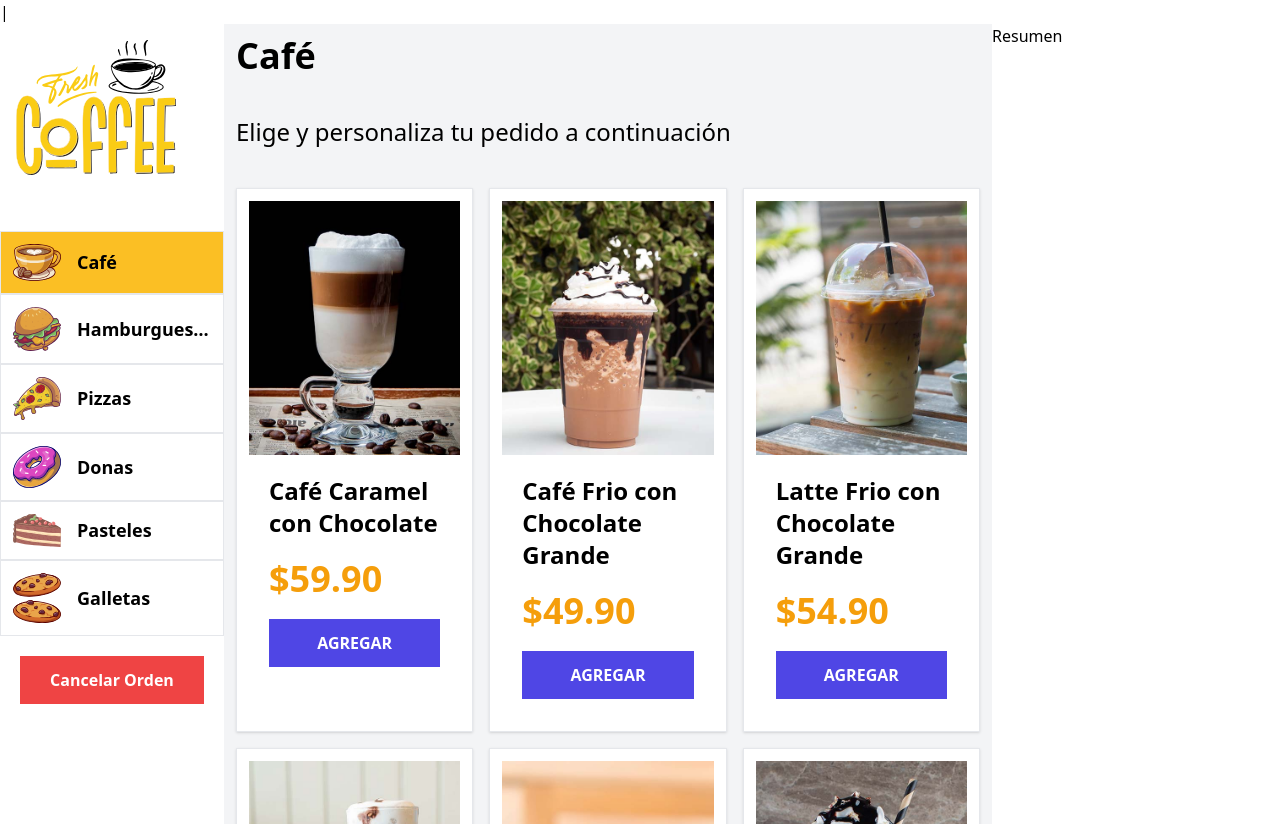
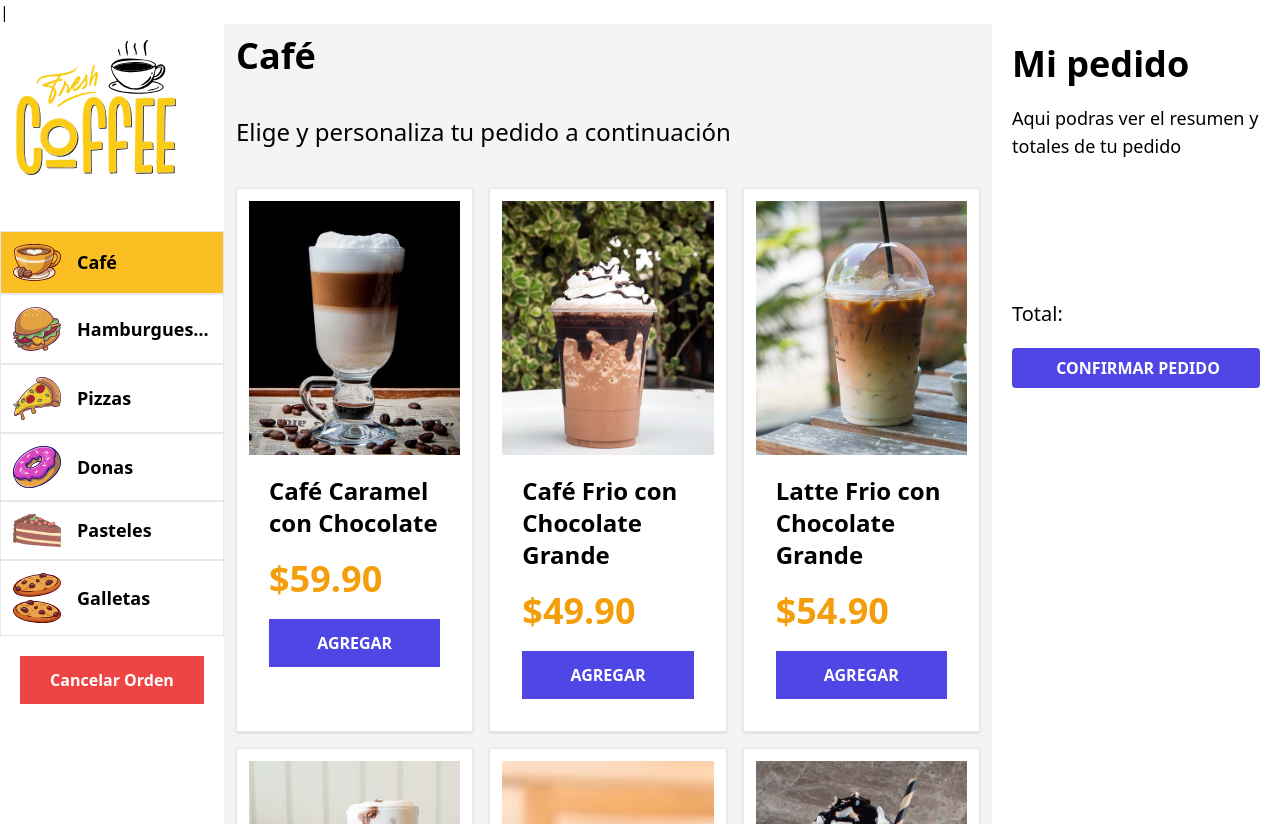
Before and after one commit to macRountree/Vileo__Coffee, a React (Vite) app in the folder FrontEnd-quiosco/: page / in a window 1280 px wide. Built offline with nearby package versions, Linux system fonts and the light colour scheme.

Commit message:
Add resumen component

```diff
--- a/FrontEnd-quiosco/src/components/ModalProducto.jsx
+++ b/FrontEnd-quiosco/src/components/ModalProducto.jsx
@@ -1,86 +1,102 @@
 import { useState } from "react";
 import { formatearDinero } from "../helpers";
-import useQuiosco from "../hooks/useQuiosco"
-
+import useQuiosco from "../hooks/useQuiosco";
 
 export default function ModalProducto() {
-
   // ! Extraemos el producto y mostrar la info en el modal al presionar Agregar
-    const {producto, handleClickModal} = useQuiosco();
-    const [cantidad, setCantidad]= useState(1);
+  const { producto, handleClickModal, handleAgregarPedido } = useQuiosco();
+  const [cantidad, setCantidad] = useState(1);
   console.log(producto);
   return (
-    <div
-    className="md:flex items-center gap-10"
-
-    >
+    <div className="md:flex  gap-10">
       <div className="md:w-1/3">
         <img
           src={`/img/${producto.imagen}.jpg`}
-            alt={`Imagen Producto ${producto.nombre}`} />
+          alt={`Imagen Producto ${producto.nombre}`}
+        />
       </div>
       <div className="md:w-2/3">
-            <div className="flex justify-end">
-
+        <div className="flex justify-between">
+          <h1 className="text-3xl font-bold">{producto.nombre}</h1>
 
           <button onClick={handleClickModal}>
-
-               <svg xmlns="http://www.w3.org/2000/svg" fill="none" viewBox="0 0 24 24" strokeWidth={1.5} stroke="currentColor" className="w-6 h-6">
-                <path strokeLinecap="round" strokeLinejoin="round" d="M9.75 9.75l4.5 4.5m0-4.5l-4.5 4.5M21 12a9 9 0 11-18 0 9 9 0 0118 0z" />
+            <svg
+              xmlns="http://www.w3.org/2000/svg"
+              fill="none"
+              viewBox="0 0 24 24"
+              strokeWidth={1.5}
+              stroke="currentColor"
+              className="w-6 h-6"
+            >
+              <path
+                strokeLinecap="round"
+                strokeLinejoin="round"
+                d="M9.75 9.75l4.5 4.5m0-4.5l-4.5 4.5M21 12a9 9 0 11-18 0 9 9 0 0118 0z"
+              />
             </svg>
           </button>
-
         </div>
-        <h1 className="text-3xl font-bold">
-            {producto.nombre}
-        </h1>
         <p className="mt-5 font-black text-5xl text-amber-500 ">
-          { formatearDinero(producto.precio) }
+          {formatearDinero(producto.precio)}
         </p>
         <div className="flex gap-4 mt-5">
           <button
             type="button"
-           onClick={()=>{
-            if (cantidad <= 1)  return
+            onClick={() => {
+              if (cantidad <= 1) return;
 
-            setCantidad(cantidad - 1)
-
-
-
+              setCantidad(cantidad - 1);
             }}
           >
-
-                <svg xmlns="http://www.w3.org/2000/svg" fill="none" viewBox="0 0 24 24" strokeWidth={1.5} stroke="currentColor" className="w-10 h-10">
-                <path strokeLinecap="round" strokeLinejoin="round" d="M15 12H9m12 0a9 9 0 11-18 0 9 9 0 0118 0z" />
+            <svg
+              xmlns="http://www.w3.org/2000/svg"
+              fill="none"
+              viewBox="0 0 24 24"
+              strokeWidth={1.5}
+              stroke="currentColor"
+              className="w-10 h-10"
+            >
+              <path
+                strokeLinecap="round"
+                strokeLinejoin="round"
+                d="M15 12H9m12 0a9 9 0 11-18 0 9 9 0 0118 0z"
+              />
             </svg>
-
           </button>
           <p className="text-3xl">{cantidad}</p>
           <button
             type="button"
-             onClick={()=>{
-                if (cantidad >=5)  return
+            onClick={() => {
+              if (cantidad >= 5) return;
 
-                    setCantidad(cantidad + 1)
-
+              setCantidad(cantidad + 1);
             }}
           >
-                    <svg xmlns="http://www.w3.org/2000/svg" fill="none" viewBox="0 0 24 24" strokeWidth={1.5} stroke="currentColor" className="w-10 h-10">
-                    <path strokeLinecap="round" strokeLinejoin="round" d="M12 9v6m3-3H9m12 0a9 9 0 11-18 0 9 9 0 0118 0z" />
+            <svg
+              xmlns="http://www.w3.org/2000/svg"
+              fill="none"
+              viewBox="0 0 24 24"
+              strokeWidth={1.5}
+              stroke="currentColor"
+              className="w-10 h-10"
+            >
+              <path
+                strokeLinecap="round"
+                strokeLinejoin="round"
+                d="M12 9v6m3-3H9m12 0a9 9 0 11-18 0 9 9 0 0118 0z"
+              />
             </svg>
           </button>
         </div>
 
         <button
           type="button"
-
           className="bg-indigo-600 hover:bg-indigo-800 px-5 py-2 mt-5 text-white font-bold uppercase rounded"
+          onClick={() => handleAgregarPedido({ ...producto, cantidad })} //cuando ponemos metodos debemos usar callback.... y le pasamos tanto el producto como la cantidad usamos spread para agregar la cantidad a prducto
         >
           Añadir al Pedido
-
         </button>
-
       </div>
     </div>
-  )
+  );
 }
--- a/FrontEnd-quiosco/src/components/Resumen.jsx
+++ b/FrontEnd-quiosco/src/components/Resumen.jsx
@@ -1,6 +1,38 @@
+import useQuiosco from "../hooks/useQuiosco";
+import ResumenProducto from "./ResumenProducto";
 
 export default function Resumen() {
+  const { pedido } = useQuiosco();
   return (
-    <div className="w-72">Resumen</div>
-  )
+    <aside className="w-72 h-screen overflow-y-scroll p-5">
+      <h1 className="text-4xl font-black"> Mi pedido </h1>
+      <p className="text-lg my-5">
+        Aqui podras ver el resumen y totales de tu pedido
+      </p>
+
+      <div className="py-10">
+        {pedido.lenght === 0 ? (
+          <p className="text-center text-2xl">No hay elementos agregados</p>
+        ) : (
+          pedido.map((producto) => (
+            <ResumenProducto
+              //le pasamos un prop de producto
+              producto={producto}
+            />
+          ))
+        )}
+      </div>
+      <p className="text-xl mt-10">Total: {""}</p>
+
+      <form className="w-full">
+        <div className="mt-5">
+          <input
+            type="submit"
+            className=" w-full bg-indigo-600 hover:bg-indigo-800 px-5 py-2 rounded text-center text-white uppercase cursor-pointer font-bold "
+            value=" confirmar pedido"
+          />
+        </div>
+      </form>
+    </aside>
+  );
 }
--- /dev/null
+++ b/FrontEnd-quiosco/src/components/ResumenProducto.jsx
@@ -0,0 +1,4 @@
+export default function ResumenProducto(producto) {
+  console.log(producto);
+  return <div>ResumenProducto</div>;
+}
--- a/FrontEnd-quiosco/src/context/QuioscoProvider.jsx
+++ b/FrontEnd-quiosco/src/context/QuioscoProvider.jsx
@@ -1,49 +1,54 @@
-import { createContext, useState } from "react"
+import { createContext, useState } from "react";
 import { categorias as categoriasDb } from "../data/categorias";
 
 const QuioscoContext = createContext(categoriasDb);
-const QuioscoProvider = ({children} )=>{
-    //Podemos pasarle strings  funciones state etc dentro del value/
+const QuioscoProvider = ({ children }) => {
+  //Podemos pasarle strings  funciones state etc dentro del value/
 
-    const[categorias, setCategorias] = useState(categoriasDb); //se utiliza corchetes en el destructuring
-    const[categoriaActual, setCategoriaActual]= useState(categorias[0]) //cuando presionamos una categoria se cambia ala categoria actual
-    const[modal, setmodal]= useState(false) //Cuando el usuario presione 'Agregar' se debemostrar un modal
-    const[producto, setProducto]= useState({})
+  const [categorias, setCategorias] = useState(categoriasDb); //se utiliza corchetes en el destructuring
+  const [categoriaActual, setCategoriaActual] = useState(categorias[0]); //cuando presionamos una categoria se cambia ala categoria actual
+  const [modal, setmodal] = useState(false); //Cuando el usuario presione 'Agregar' se debemostrar un modal
+  const [producto, setProducto] = useState({}); //se inicia con un objeto vacio
+  const [pedido, setPedido] = useState([]); //se inicia como arreglo vacio , setPedido tendra varias acciones agregar quitar actualizar pedidos en la misma function
 
-    const handleClickCategoria = (id)=>{
-        const categoria = categorias.filter(categoria => categoria.id === id)[0];
-        setCategoriaActual(categoria);
+  const handleClickCategoria = (id) => {
+    const categoria = categorias.filter((categoria) => categoria.id === id)[0];
+    setCategoriaActual(categoria);
+  };
+  const handleClickModal = () => {
+    setmodal(!modal);
+  };
 
+  const handleSetProducto = (producto) => {
+    setProducto(producto);
+  };
 
-    }
-    const handleClickModal = () => {
-         setmodal(!modal)
-        }
+  const handleAgregarPedido = ({ categoria_id, imagen, ...producto }) => {
+    // En react no debemos modificar el state por lo que no se recomienda utilizar push,unshift etc
+    setPedido([...pedido, producto]);
+  };
 
-        const handleSetProducto = producto =>{
-            setProducto(producto)
-        }
-
-
-    return( //Colocamos variables o funciones donde sea para importarlos en cualquier componente
+  return (
+    //Colocamos variables o funciones donde sea para importarlos en cualquier componente
 
     <QuioscoContext.Provider
-    value={{
+      value={{
         categorias,
         categoriaActual,
         handleClickCategoria,
         modal,
         handleClickModal,
         producto,
-        handleSetProducto
-    }}>
-        {children}</QuioscoContext.Provider>
+        handleSetProducto,
+        pedido,
+        handleAgregarPedido,
+      }}
+    >
+      {children}
+    </QuioscoContext.Provider>
+  );
+};
 
-    )
-}
+export { QuioscoProvider };
 
-export{
-    QuioscoProvider
-}
-
-export default QuioscoContext
+export default QuioscoContext;
```
Also changed, not shown: 1 other file (tests, documents, lock files or other folders). Lines whose indentation alone changed are shown as unchanged.
